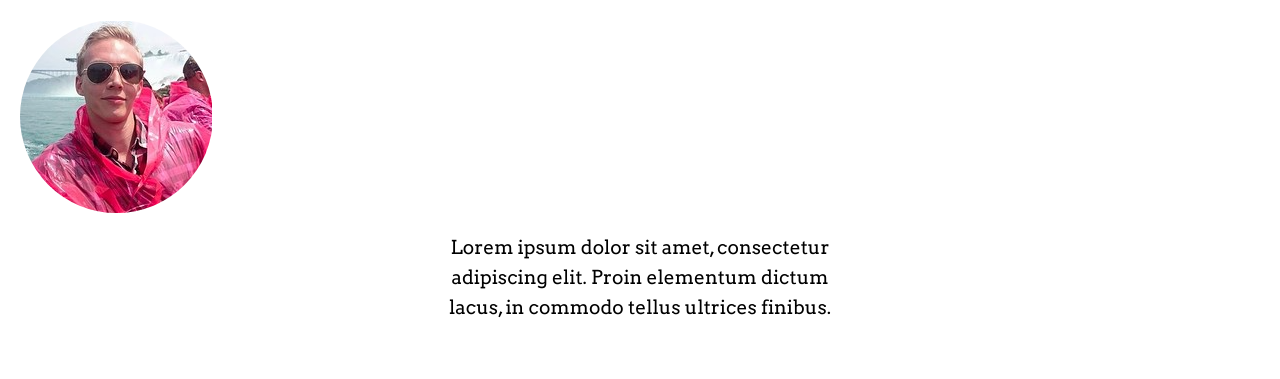
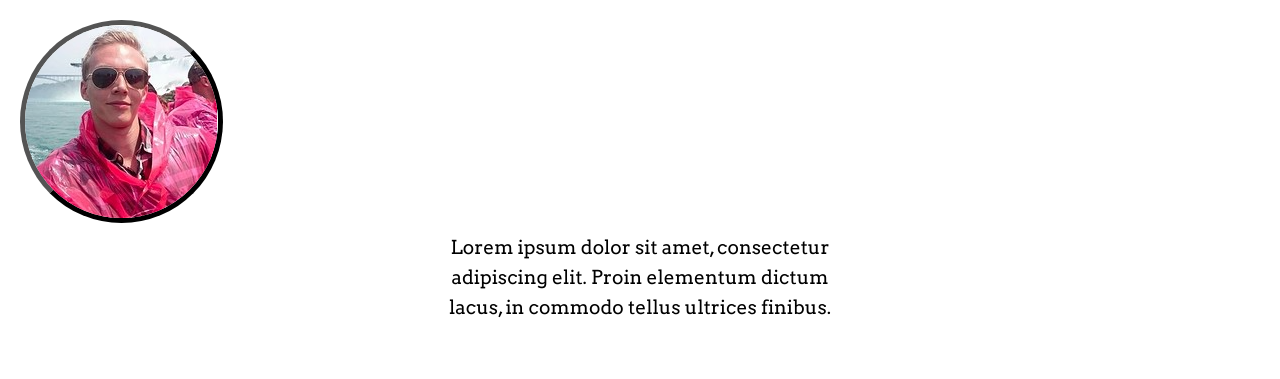
Before and after one commit to Toubic/Toubic, a website: page public/index.html in a window 1280 px wide. Shown: the top 379 px of the page. Drawn offline with Linux system fonts and the light colour scheme.

Commit message:
Change border

```diff
--- a/public/css/scss/main.scss
+++ b/public/css/scss/main.scss
@@ -28,6 +28,7 @@ p {
 #logo {
   border-radius: 50%;
   float: left;
+  border: 5px outset black;
 }
 
 #loremText {
```
Also changed, not shown: public/css/main.min.css.
